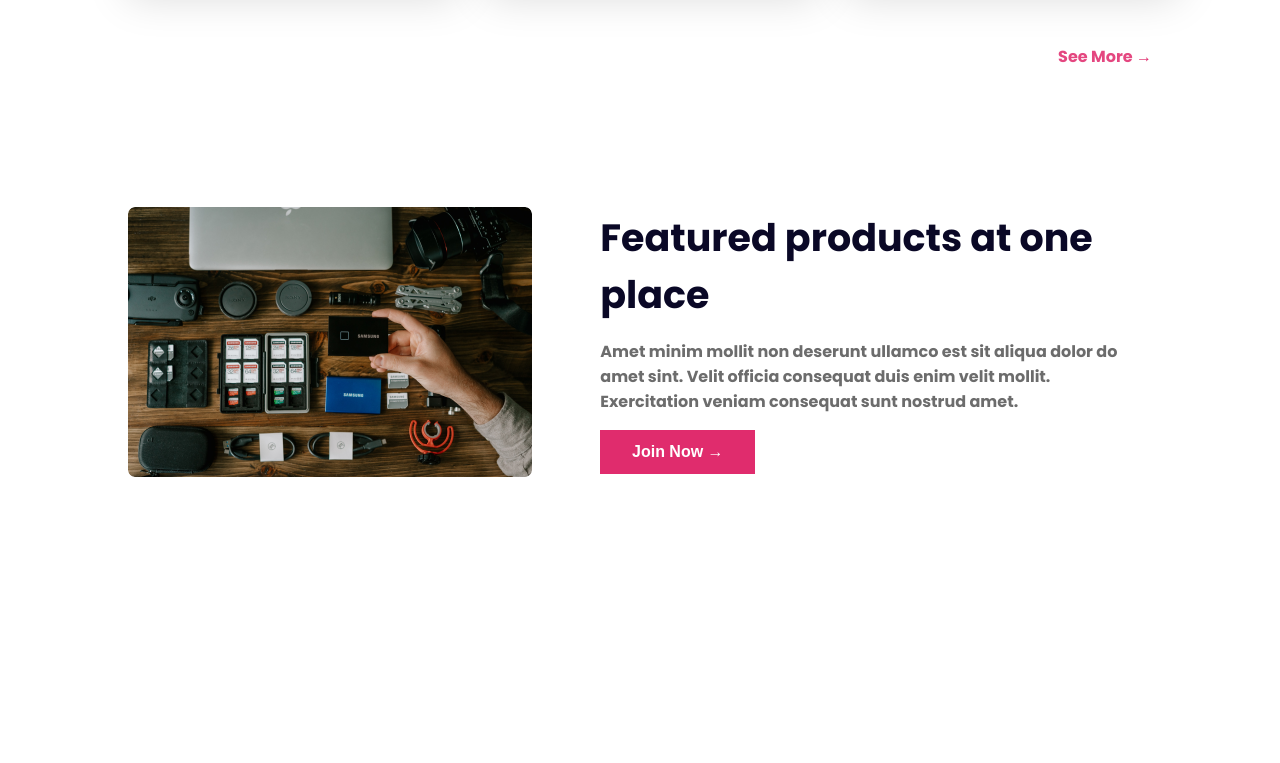
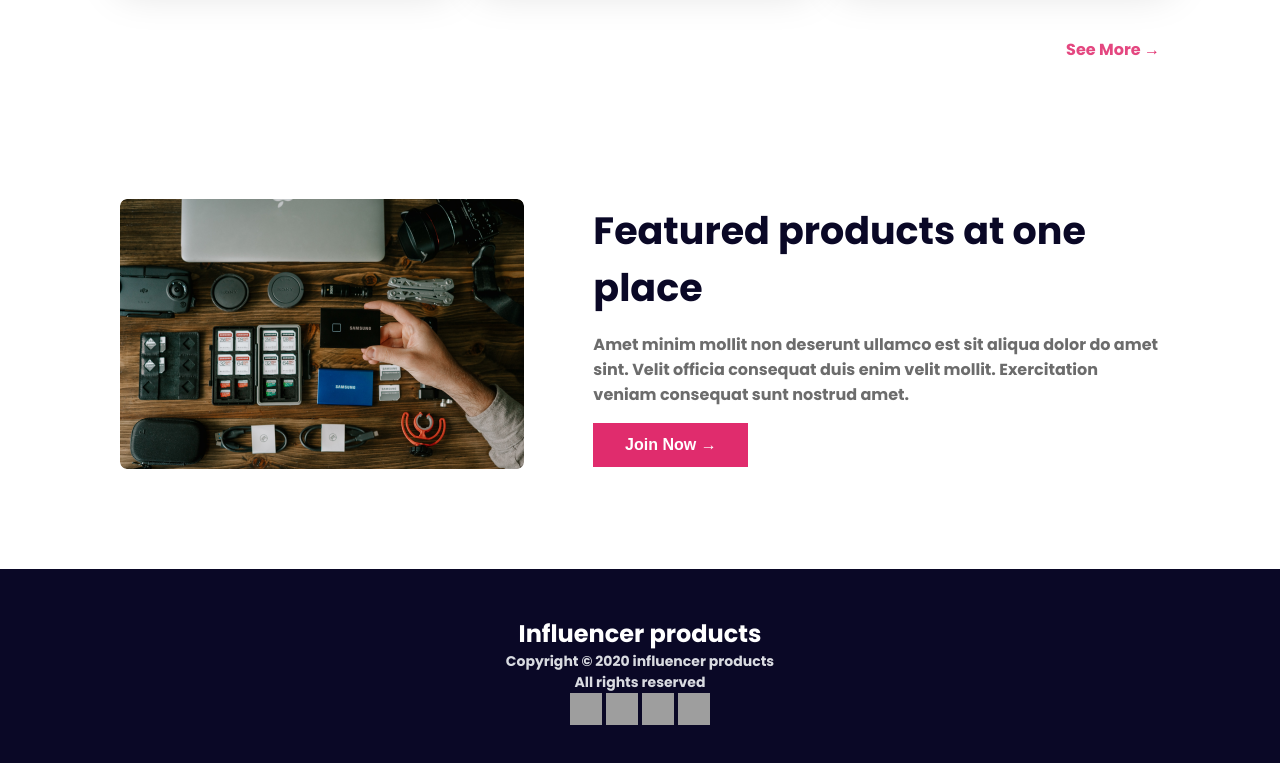
Before and after one commit to khan-fardin/influencer, a plain HTML site: page index.html in a window 1280 px wide. Shown: the part 2308-3071 px from the top of the page. Before the commit the page ends 2793 px from the top, so only its background shows below. Drawn offline with Linux system fonts and the light colour scheme; grey boxes are pictures that could not be loaded.

Commit message:
last part may be

```diff
--- a/index.html
+++ b/index.html
@@ -9,7 +9,7 @@
     <link href="https://fonts.googleapis.com/css2?family=Poppins:ital,wght@0,100;0,200;0,300;0,400;0,500;0,600;0,700;0,800;0,900;1,100;1,200;1,300;1,400;1,500;1,600;1,700;1,800;1,900&display=swap" rel="stylesheet">
     <link rel="stylesheet" href="style/style.css">
 </head>
-<body class="poppins">
+<body class="poppins" style="margin: 0;">
     <header>
         <nav> <!--Nav Bar-->
             <img src="https://img.icons8.com/?size=100&id=jfEvBEPIf6PE&format=png&color=000000" alt="" class="b">
@@ -126,6 +126,18 @@
             </div>
         </section>
     </main>
-    <footer></footer>
+    <footer>
+        <div>
+            <h3>Influencer products</h3>
+            <p>Copyright &copy; 2020  influencer products</p>
+            <p>All rights reserved</p>
+            <div class="footer-icon">
+                <a href=""><img src="https://img.icons8.com/?size=100&id=M486asakOqWV&format=png&color=000000" alt="Instagram"></a>
+                <a href=""><img src="https://img.icons8.com/?size=100&id=phOKFKYpe00C&format=png&color=000000" alt="X"></a>
+                <a href=""><img src="https://img.icons8.com/?size=100&id=8818&format=png&color=000000" alt="Facebook"></a>
+                <a href="https://www.youtube.com/"><img src="https://img.icons8.com/?size=100&id=37326&format=png&color=000000" alt="Youtube"></a>
+            </div>
+        </div>
+    </footer>
 </body>
 </html>
--- a/style/style.css
+++ b/style/style.css
@@ -187,6 +187,36 @@ nav > div > ul > li > a > img{
 .feature-text button span{
     width: 24px;
 }
+/* ////////footer section/////////// */
+footer{
+    background-color: #0A0826;
+    width: 100%;
+    height: 210px;
+    margin: 0px;
+    margin-top: 100px;
+    display: flex;
+    align-items: center;
+    justify-content: center;
+    text-align: center;
+}
+footer h3{
+    font-size: 1.5rem; font-weight: bold;
+    color: #FFFFFF;
+    margin: 0;
+}
+footer p{
+    font-size: 0.875rem; font-weight: bold;
+    color: #D9DBE1;
+    margin: 0;
+}
+.footer-icon a{
+    width: fit-content;
+}
+.footer-icon img{
+    width: 32px; height: 32px;
+}
+
+
 
 @media screen and (max-width:576px) {
     nav{
@@ -264,4 +294,7 @@ nav > div > ul > li > a > img{
         text-align: center;
         gap: 30px;
     }
+    .featured img{
+        width: 90%;
+    }
 }
```
